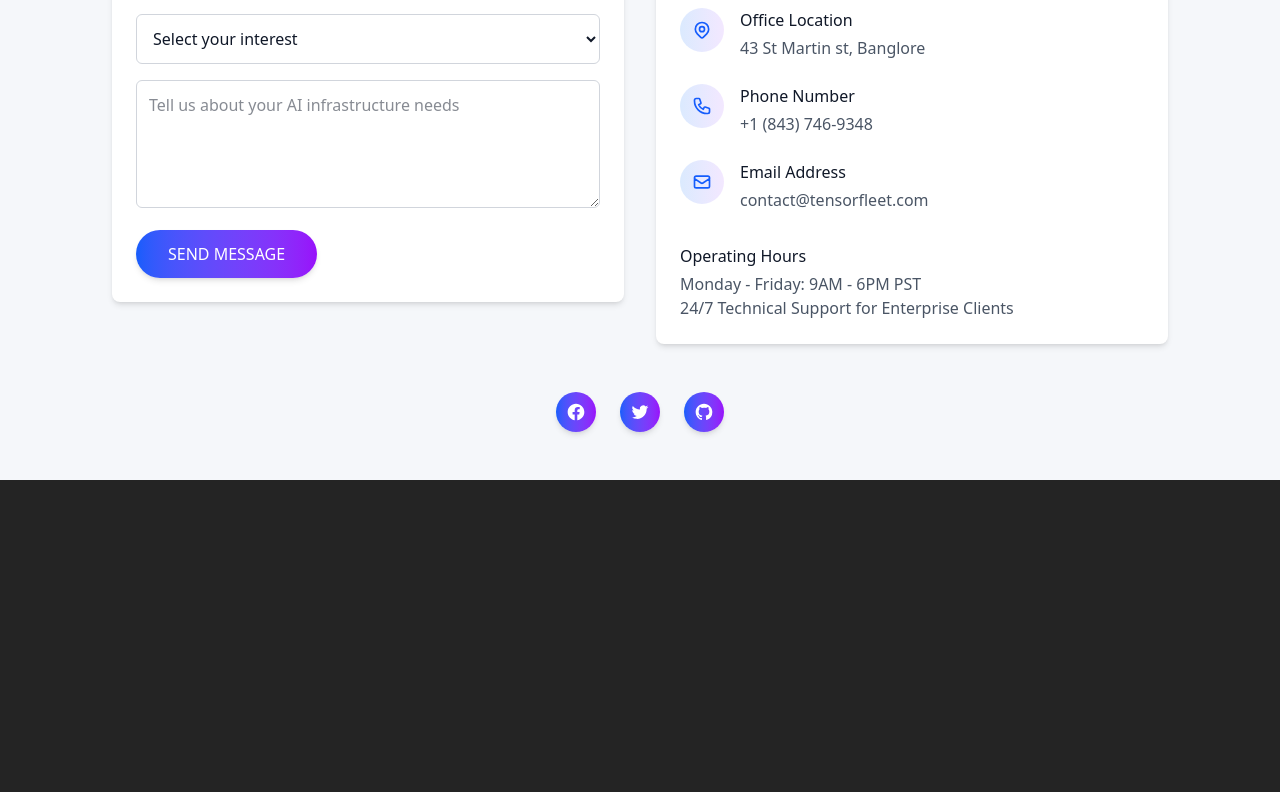
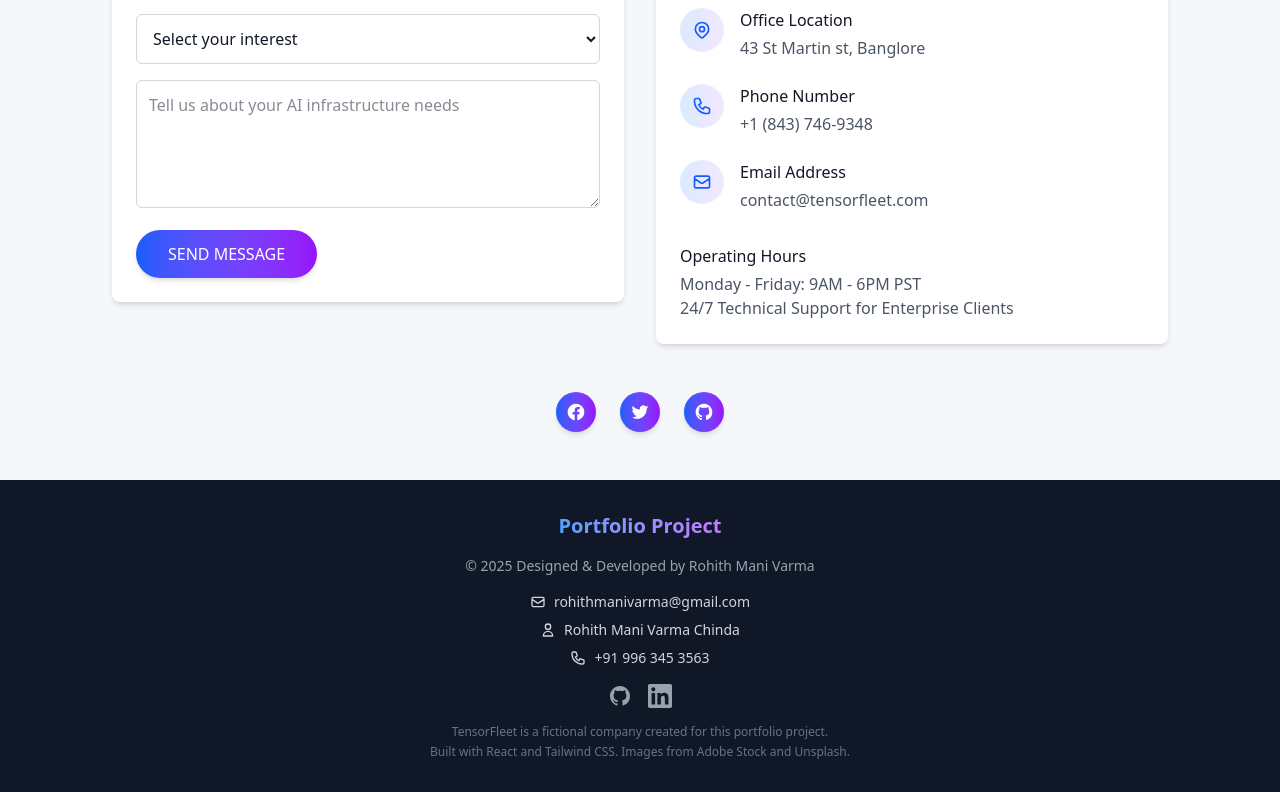
Before and after one commit to rohith-mani-varma/Sample-reactPage, a React (Vite) app: page / in a window 1280 px wide. Shown: the part 5932-6724 px from the top of the page. Before the commit the page ends 6412 px from the top, so only its background shows below. Built offline with nearby package versions, Linux system fonts and the light colour scheme.

Commit message:
Added credits

```diff
--- a/src/App.jsx
+++ b/src/App.jsx
@@ -9,6 +9,8 @@ import Testimonials from './Components/Testimonials.jsx';
 import Team from './Components/Team.jsx';
 import Contact from './Components/Contact.jsx';
 import { Analytics } from '@vercel/analytics/react';
+import Credits from './Components/Credits.jsx';
+
 function App() {
 
   return (
@@ -22,6 +24,7 @@ function App() {
       <Testimonials></Testimonials>
       <Team></Team>
       <Contact></Contact>
+      <Credits></Credits>
       <Analytics />
     </>
   )
--- /dev/null
+++ b/src/Components/Credits.jsx
@@ -0,0 +1,57 @@
+export default function Credits(){
+    const currentYear = new Date().getFullYear();
+
+    return(
+        <footer className="bg-gray-900 text-white py-8">
+            <div className="max-w-6xl mx-auto px-6 lg:px-12">
+                <div className="flex flex-col items-center justify-center text-center">
+                    <h2 className="text-xl font-bold text-transparent bg-clip-text bg-gradient-to-r from-blue-400 to-purple-400 mb-4">Portfolio Project</h2>
+
+                    <p className="text-gray-400 text-sm mb-4">
+                        © {currentYear} Designed & Developed by Rohith Mani Varma
+                    </p>
+                    <div className="flex flex-col items-center space-y-2 mb-4">
+                        <p className="text-gray-300 text-sm flex items-center">
+                            <svg className="h-4 w-4 mr-2" fill="none" stroke="currentColor" viewBox="0 0 24 24" xmlns="http://www.w3.org/2000/svg">
+                                <path strokeLinecap="round" strokeLinejoin="round" strokeWidth={2} d="M3 8l7.89 5.26a2 2 0 002.22 0L21 8M5 19h14a2 2 0 002-2V7a2 2 0 00-2-2H5a2 2 0 00-2 2v10a2 2 0 002 2z" />
+                            </svg>
+                            <a href="mailto:rohith@example.com" className="hover:text-blue-400 transition">rohithmanivarma@gmail.com</a>
+                        </p>
+                        <p className="text-gray-300 text-sm flex items-center">
+                            <svg className="h-4 w-4 mr-2" fill="none" stroke="currentColor" viewBox="0 0 24 24" xmlns="http://www.w3.org/2000/svg">
+                                <path strokeLinecap="round" strokeLinejoin="round" strokeWidth={2} d="M16 7a4 4 0 11-8 0 4 4 0 018 0zM12 14a7 7 0 00-7 7h14a7 7 0 00-7-7z" />
+                            </svg>
+                            Rohith Mani Varma Chinda
+                        </p>
+                        <p className="text-gray-300 text-sm flex items-center">
+                            <svg className="h-4 w-4 mr-2" fill="none" stroke="currentColor" viewBox="0 0 24 24" xmlns="http://www.w3.org/2000/svg">
+                                <path strokeLinecap="round" strokeLinejoin="round" strokeWidth={2} d="M3 5a2 2 0 012-2h3.28a1 1 0 01.948.684l1.498 4.493a1 1 0 01-.502 1.21l-2.257 1.13a11.042 11.042 0 005.516 5.516l1.13-2.257a1 1 0 011.21-.502l4.493 1.498a1 1 0 01.684.949V19a2 2 0 01-2 2h-1C9.716 21 3 14.284 3 6V5z" />
+                            </svg>
+                            <a href="tel:+919963453563" className="hover:text-blue-400 transition">+91 996 345 3563</a>
+                        </p>
+                    </div>
+
+                    <div className="flex space-x-4 mb-4">
+                        <a href="https://github.com/rohith-mani-varma" className="text-gray-400 hover:text-blue-400 transition" target="_blank" rel="noopener noreferrer">
+                            <span className="sr-only">GitHub</span>
+                            <svg className="h-6 w-6" fill="currentColor" viewBox="0 0 24 24" aria-hidden="true">
+                                <path fillRule="evenodd" d="M12 2C6.477 2 2 6.484 2 12.017c0 4.425 2.865 8.18 6.839 9.504.5.092.682-.217.682-.483 0-.237-.008-.868-.013-1.703-2.782.605-3.369-1.343-3.369-1.343-.454-1.158-1.11-1.466-1.11-1.466-.908-.62.069-.608.069-.608 1.003.07 1.531 1.032 1.531 1.032.892 1.53 2.341 1.088 2.91.832.092-.647.35-1.088.636-1.338-2.22-.253-4.555-1.113-4.555-4.951 0-1.093.39-1.988 1.029-2.688-.103-.253-.446-1.272.098-2.65 0 0 .84-.27 2.75 1.026A9.564 9.564 0 0112 6.844c.85.004 1.705.115 2.504.337 1.909-1.296 2.747-1.027 2.747-1.027.546 1.379.202 2.398.1 2.651.64.7 1.028 1.595 1.028 2.688 0 3.848-2.339 4.695-4.566 4.943.359.309.678.92.678 1.855 0 1.338-.012 2.419-.012 2.747 0 .268.18.58.688.482A10.019 10.019 0 0022 12.017C22 6.484 17.522 2 12 2z" clipRule="evenodd" />
+                            </svg>
+                        </a>
+                        <a href="https://www.linkedin.com/in/rohith-mani-varma-chinda-0022331b5/" className="text-gray-400 hover:text-blue-400 transition" target="_blank" rel="noopener noreferrer">
+                            <span className="sr-only">LinkedIn</span>
+                            <svg className="h-6 w-6" fill="currentColor" viewBox="0 0 24 24" aria-hidden="true">
+                                <path d="M20.447 20.452h-3.554v-5.569c0-1.328-.027-3.037-1.852-3.037-1.853 0-2.136 1.445-2.136 2.939v5.667H9.351V9h3.414v1.561h.046c.477-.9 1.637-1.85 3.37-1.85 3.601 0 4.267 2.37 4.267 5.455v6.286zM5.337 7.433c-1.144 0-2.063-.926-2.063-2.065 0-1.138.92-2.063 2.063-2.063 1.14 0 2.064.925 2.064 2.063 0 1.139-.925 2.065-2.064 2.065zm1.782 13.019H3.555V9h3.564v11.452zM22.225 0H1.771C.792 0 0 .774 0 1.729v20.542C0 23.227.792 24 1.771 24h20.451C23.2 24 24 23.227 24 22.271V1.729C24 .774 23.2 0 22.222 0h.003z"/>
+                            </svg>
+                        </a>
+                    </div>
+
+                    <div className="text-center text-xs text-gray-500">
+                        <p>TensorFleet is a fictional company created for this portfolio project.</p>
+                        <p className="mt-1">Built with React and Tailwind CSS. Images from Adobe Stock and Unsplash.</p>
+                    </div>
+                </div>
+            </div>
+        </footer>
+    );
+}
```
